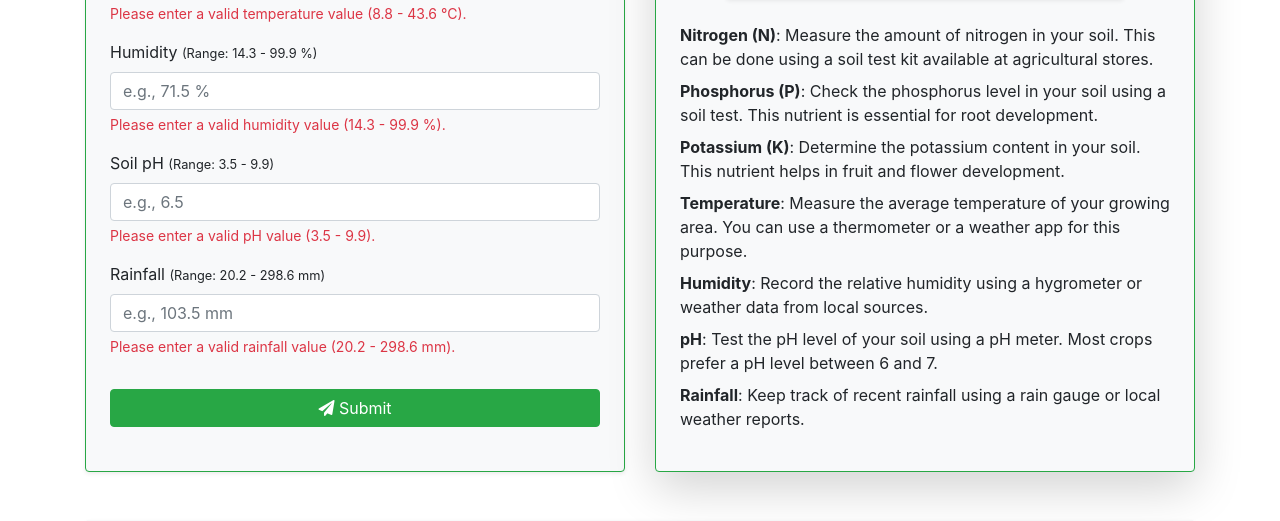
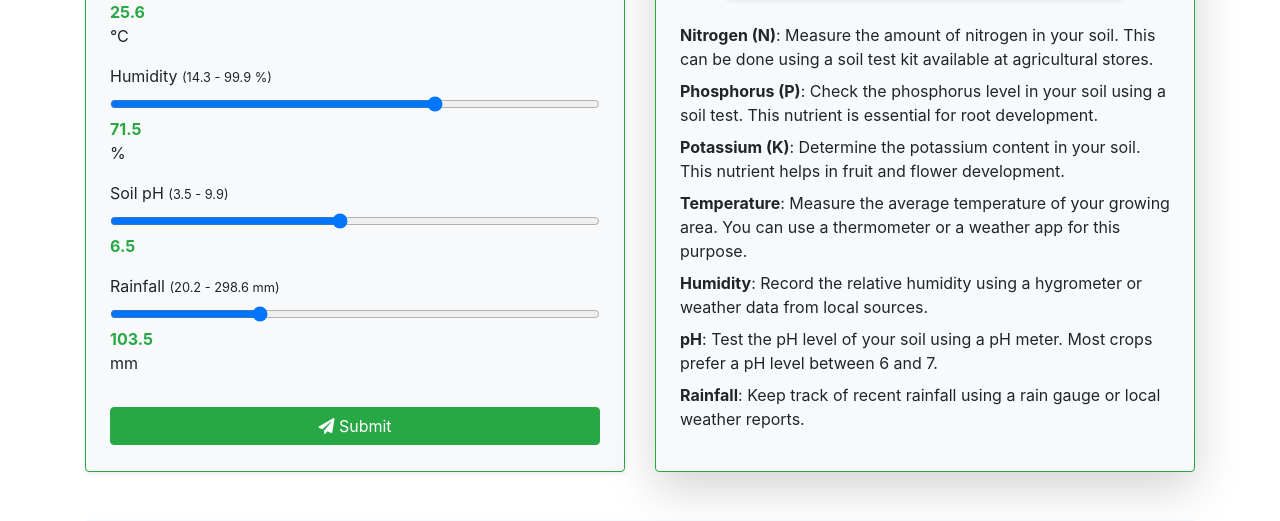
Before and after one commit to RashenThemiya/mini_project, a Django app: page /crop_recommendation/ in a window 1280 px wide. Shown: the part 602-1123 px from the top of the page. Run offline with Django 5.2, Linux system fonts and the light colour scheme; parts of the project's set-up code (start-up, migrations or seed data) failed here and were passed over; some libraries are stand-ins or nearby versions.

Commit message:
update crop recomandation userbility

```diff
--- a/crop_recommendation/templates/crop_recommendation.html
+++ b/crop_recommendation/templates/crop_recommendation.html
@@ -10,53 +10,54 @@
                 <h3 class="text-success mb-4" style="font-size: 1.8rem; font-weight: bold;">Submit Your Crop Data</h3>
                 <form id="cropForm" class="needs-validation" novalidate>
                     {% csrf_token %}
-                    <!-- Nitrogen Input -->
+
+                    <!-- Nitrogen Slider -->
                     <div class="form-group">
-                        <label for="nitrogen">Nitrogen (N) <small>(Range: 0 - 140 mg/kg)</small></label>
-                        <input type="number" class="form-control" id="nitrogen" name="nitrogen" min="0" max="140" step="1" placeholder="e.g., 50 mg/kg" required>
-                        <div class="invalid-feedback">Please enter a valid nitrogen value (0 - 140 mg/kg).</div>
+                        <label for="nitrogen">Nitrogen (N) <small>(0 - 140 mg/kg)</small></label>
+                        <input type="range" class="form-control-range" id="nitrogen" name="nitrogen" min="0" max="140" step="1" value="50" oninput="updateValue('nitrogenValue', this.value)">
+                        <span id="nitrogenValue">50</span> mg/kg
                     </div>
 
-                    <!-- Phosphorus Input -->
+                    <!-- Phosphorus Slider -->
                     <div class="form-group">
-                        <label for="phosphorus">Phosphorus (P) <small>(Range: 5 - 145 mg/kg)</small></label>
-                        <input type="number" class="form-control" id="phosphorus" name="phosphorus" min="5" max="145" step="1" placeholder="e.g., 50 mg/kg" required>
-                        <div class="invalid-feedback">Please enter a valid phosphorus value (5 - 145 mg/kg).</div>
+                        <label for="phosphorus">Phosphorus (P) <small>(5 - 145 mg/kg)</small></label>
+                        <input type="range" class="form-control-range" id="phosphorus" name="phosphorus" min="5" max="145" step="1" value="50" oninput="updateValue('phosphorusValue', this.value)">
+                        <span id="phosphorusValue">50</span> mg/kg
                     </div>
 
-                    <!-- Potassium Input -->
+                    <!-- Potassium Slider -->
                     <div class="form-group">
-                        <label for="potassium">Potassium (K) <small>(Range: 5 - 205 mg/kg)</small></label>
-                        <input type="number" class="form-control" id="potassium" name="potassium" min="5" max="205" step="1" placeholder="e.g., 48 mg/kg" required>
-                        <div class="invalid-feedback">Please enter a valid potassium value (5 - 205 mg/kg).</div>
+                        <label for="potassium">Potassium (K) <small>(5 - 205 mg/kg)</small></label>
+                        <input type="range" class="form-control-range" id="potassium" name="potassium" min="5" max="205" step="1" value="48" oninput="updateValue('potassiumValue', this.value)">
+                        <span id="potassiumValue">48</span> mg/kg
                     </div>
 
-                    <!-- Temperature Input -->
+                    <!-- Temperature Slider -->
                     <div class="form-group">
-                        <label for="temperature">Temperature <small>(Range: 8.8 - 43.6 °C)</small></label>
-                        <input type="number" class="form-control" id="temperature" name="temperature" min="8.8" max="43.6" step="0.1" placeholder="e.g., 25.6 °C" required>
-                        <div class="invalid-feedback">Please enter a valid temperature value (8.8 - 43.6 °C).</div>
+                        <label for="temperature">Temperature <small>(8.8 - 43.6 °C)</small></label>
+                        <input type="range" class="form-control-range" id="temperature" name="temperature" min="8.8" max="43.6" step="0.1" value="25.6" oninput="updateValue('temperatureValue', this.value)">
+                        <span id="temperatureValue">25.6</span> °C
                     </div>
 
-                    <!-- Humidity Input -->
+                    <!-- Humidity Slider -->
                     <div class="form-group">
-                        <label for="humidity">Humidity <small>(Range: 14.3 - 99.9 %)</small></label>
-                        <input type="number" class="form-control" id="humidity" name="humidity" min="14.3" max="99.9" step="0.1" placeholder="e.g., 71.5 %" required>
-                        <div class="invalid-feedback">Please enter a valid humidity value (14.3 - 99.9 %).</div>
+                        <label for="humidity">Humidity <small>(14.3 - 99.9 %)</small></label>
+                        <input type="range" class="form-control-range" id="humidity" name="humidity" min="14.3" max="99.9" step="0.1" value="71.5" oninput="updateValue('humidityValue', this.value)">
+                        <span id="humidityValue">71.5</span> %
                     </div>
 
-                    <!-- pH Input -->
+                    <!-- pH Slider -->
                     <div class="form-group">
-                        <label for="ph">Soil pH <small>(Range: 3.5 - 9.9)</small></label>
-                        <input type="number" class="form-control" id="ph" name="ph" min="3.5" max="9.9" step="0.1" placeholder="e.g., 6.5" required>
-                        <div class="invalid-feedback">Please enter a valid pH value (3.5 - 9.9).</div>
+                        <label for="ph">Soil pH <small>(3.5 - 9.9)</small></label>
+                        <input type="range" class="form-control-range" id="ph" name="ph" min="3.5" max="9.9" step="0.1" value="6.5" oninput="updateValue('phValue', this.value)">
+                        <span id="phValue">6.5</span>
                     </div>
 
-                    <!-- Rainfall Input -->
+                    <!-- Rainfall Slider -->
                     <div class="form-group">
-                        <label for="rainfall">Rainfall <small>(Range: 20.2 - 298.6 mm)</small></label>
-                        <input type="number" class="form-control" id="rainfall" name="rainfall" min="20.2" max="298.6" step="0.1" placeholder="e.g., 103.5 mm" required>
-                        <div class="invalid-feedback">Please enter a valid rainfall value (20.2 - 298.6 mm).</div>
+                        <label for="rainfall">Rainfall <small>(20.2 - 298.6 mm)</small></label>
+                        <input type="range" class="form-control-range" id="rainfall" name="rainfall" min="20.2" max="298.6" step="0.1" value="103.5" oninput="updateValue('rainfallValue', this.value)">
+                        <span id="rainfallValue">103.5</span> mm
                     </div>
 
                     <button type="submit" class="btn btn-success mt-3 w-100">
@@ -75,65 +76,35 @@
     {% include 'purchase_equipment.html' %}
 </div>
 
-<!-- Include jQuery -->
+<!-- jQuery -->
 <script src="https://code.jquery.com/jquery-3.6.0.min.js"></script>
+
 <script>
-    var $j = jQuery.noConflict();
-    console.log("jQuery version: " + $j.fn.jquery);
-
-    // Form validation function
-    function validateForm() {
-        let isValid = true;
-        $j('#cropForm input, #cropForm select').each(function() {
-            let value = $j(this).val();
-            if (!$j(this).prop('required') && value.trim() === '') {
-                return;
-            }
-            if (!value || (this.type === 'number' && isNaN(value))) {
-                isValid = false;
-                $j(this).addClass('is-invalid');
-                $j(this).next('.invalid-feedback').text('Please enter a valid value.');
-            } else {
-                $j(this).removeClass('is-invalid');
-                $j(this).next('.invalid-feedback').text('');
-            }
-        });
-        return isValid;
+    function updateValue(spanId, value) {
+        document.getElementById(spanId).innerText = value;
     }
 
-    $j(document).ready(function() {
-        $j('#cropForm').on('submit', function(event) {
+    $(document).ready(function() {
+        $('#cropForm').on('submit', function(event) {
             event.preventDefault();
 
-            if (validateForm()) {
-                $j.ajax({
+            $.ajax({
                 url: "{% url 'crop_recommendation_index' %}",
                 method: "POST",
-                    data: $j(this).serialize(),
+                data: $(this).serialize(),
                 success: function(data) {
-                        $j('#cropRecommendation').text(data.recommended_crop);
-                        $j('#resultModal').modal('show');
+                    $('#cropRecommendation').text(data.recommended_crop);
+                    $('#resultModal').modal('show');
                 },
                 error: function(xhr, status, error) {
                     alert("An error occurred: " + error);
                 }
             });
-            } else {
-                alert("Please fill out all required fields with valid values.");
-            }
-        });
-
-        $j('#cropForm').on('input change', function() {
-            validateForm();
         });
     });
 </script>
 
-<!-- FontAwesome and Bootstrap CSS -->
-<link rel="stylesheet" href="https://cdnjs.cloudflare.com/ajax/libs/font-awesome/5.15.3/css/all.min.css">
-<link rel="stylesheet" href="https://stackpath.bootstrapcdn.com/bootstrap/4.5.2/css/bootstrap.min.css">
-
-<!-- Modal HTML -->
+<!-- Modal for Recommendation Result -->
 <div class="modal fade" id="resultModal" tabindex="-1" aria-labelledby="resultModalLabel" aria-hidden="true">
     <div class="modal-dialog">
         <div class="modal-content">
@@ -158,40 +129,27 @@
 
 <!-- Custom Styles -->
 <style>
-    @keyframes colorChange {
-        0% { background-color: #d4edda; }
-        25% { background-color: #c3e6cb; }
-        50% { background-color: #b1dfbb; }
-        75% { background-color: #a1d6ab; }
-        100% { background-color: #d4edda; }
+    .form-group {
+        display: flex;
+        flex-direction: column;
+    }
+
+    .form-group span {
+        font-weight: bold;
+        color: #28a745;
+        margin-top: 5px;
+    }
+
+    input[type="range"] {
+        width: 100%;
+        cursor: pointer;
     }
 
     .form-container {
-        animation: colorChange 10s infinite;
-        transition: box-shadow 0.3s ease;
-    }
-
-    .form-container:hover {
+        background: #f8f9fa;
+        border-radius: 10px;
+        padding: 20px;
         box-shadow: 0 4px 8px rgba(0, 0, 0, 0.2);
-    }
-
-    .form-container form {
-        transition: opacity 0.3s ease;
-    }
-
-    .form-container:hover form {
-        opacity: 0.9;
-    }
-
-    .is-invalid {
-        border-color: #dc3545;
-    }
-
-    .invalid-feedback {
-        display: block;
-        color: #dc3545;
-        font-size: 0.875rem;
-        margin-top: 0.25rem;
     }
 </style>
 
```
Lines whose indentation alone changed are shown as unchanged.
